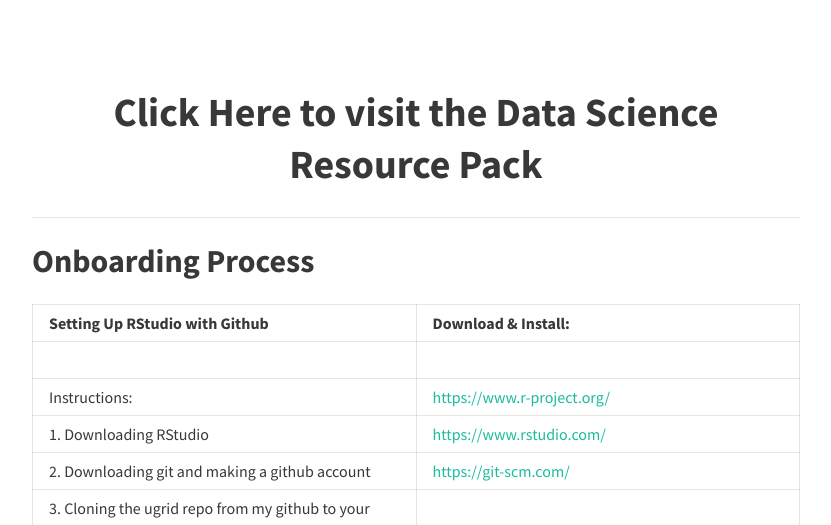
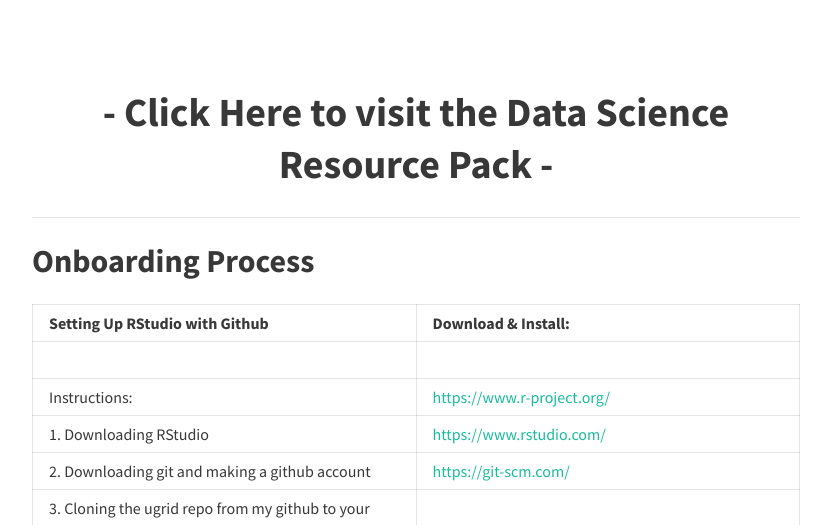
Before and after one commit to sketchplatform/ugriders.github.io, a Jekyll site: the page built from resource.md, in a window 1280 px wide and 900 px high, cut to the strip 375-900 px from the top of the window. Shown: the whole strip, without its empty margins (224-1055 px from the left). Built offline with Jekyll 4.4.1, drawn with Linux system fonts in a browser that asks for light colours; nearby versions of some CDN libraries.

```diff
--- a/resource.md
+++ b/resource.md
@@ -5,7 +5,7 @@ permalink: /resource/
 feature-img: "img/texture4.png"
 ---
 
-<center><h1><a href="https://docs.google.com/document/d/1ybqfYYISGWTvPbdcLfyf95g8Sx3HmcP7qFnsJLpAnOw/edit">Click Here to visit the Data Science Resource Pack</a></h1></center>
+<center><h1><a href="https://docs.google.com/document/d/1ybqfYYISGWTvPbdcLfyf95g8Sx3HmcP7qFnsJLpAnOw/edit">- Click Here to visit the Data Science Resource Pack -</a></h1></center>
 
 -----
 
```
